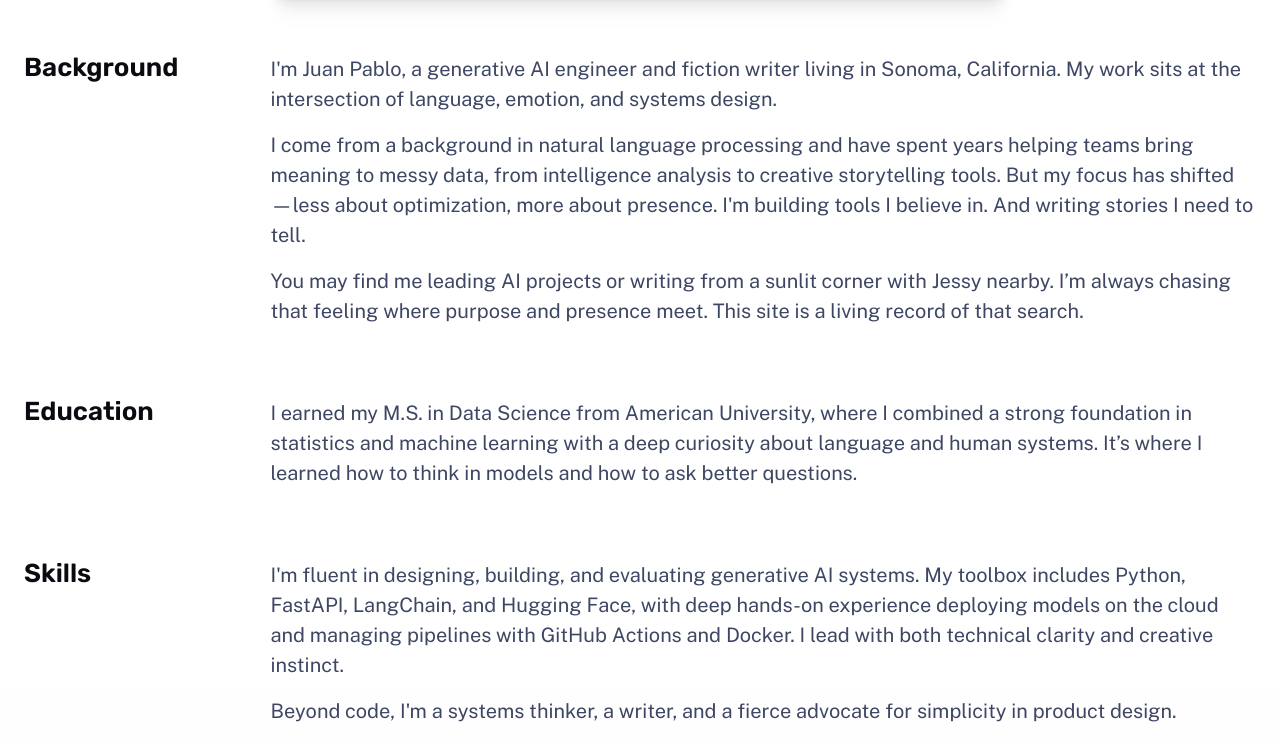
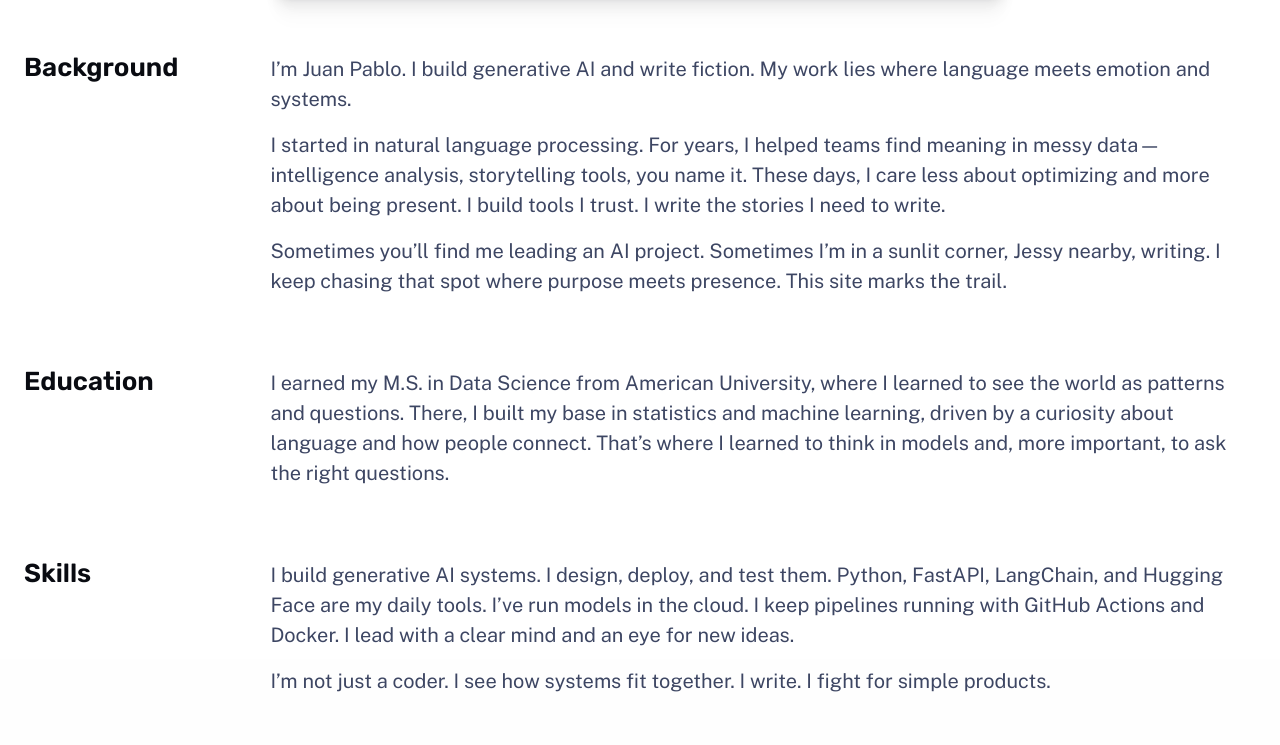
Before and after one commit to jpz129/portfolio, an Astro site: page /about in a window 1280 px wide. Shown: the part 985-1730 px from the top of the page. Built offline with nearby package versions, Linux system fonts and the light colour scheme; Astro itself is replaced by a stand-in of ours.

Commit message:
Revise content in Skills and About pages for clarity and impact, enhancing descriptions of expertise and personal narrative.

```diff
--- a/src/pages/about.astro
+++ b/src/pages/about.astro
@@ -10,7 +10,7 @@
 		<main class="wrapper about">
 			<Hero
 				title="About Juan Pablo"
-				tagline="I'm a generative AI engineer and fiction writer based in Sonoma. I design systems that think in context and write to make sense of truth."
+				tagline="I’m a generative AI engineer and fiction writer in Sonoma, California. I build systems that learn to think in context. I write to dig for truth."
 			>
 				<img
 					width="1553"
@@ -24,32 +24,31 @@
 			  <h2 class="section-title">Background</h2>
 			  <div class="content">
 			    <p class="mb-4">
-			      I'm Juan Pablo, a generative AI engineer and fiction writer living in Sonoma, California. My work sits at the intersection of language, emotion, and systems design.
+					I’m Juan Pablo. I build generative AI and write fiction. My work lies where language meets emotion and systems.
 			    </p>
 
 			    <p class="mb-4">
-			      I come from a background in natural language processing and have spent years helping teams bring meaning to messy data, from intelligence analysis to creative storytelling tools. But my focus has shifted—less about optimization, more about presence. I'm building tools I believe in. And writing stories I need to tell.
+					I started in natural language processing. For years, I helped teams find meaning in messy data—intelligence analysis, storytelling tools, you name it. These days, I care less about optimizing and more about being present. I build tools I trust. I write the stories I need to write.
 			    </p>
 			    <p class="mb-4">
-			      You may find me leading AI projects or writing from a sunlit corner with Jessy nearby. I’m always chasing that feeling where purpose and presence meet. This site is a living record of that search.
+					Sometimes you’ll find me leading an AI project. Sometimes I’m in a sunlit corner, Jessy nearby, writing. I keep chasing that spot where purpose meets presence. This site marks the trail.
 			    </p>
 			  </div>
 			</section>
 			<section>
 				<h2 class="section-title">Education</h2>
 				<div class="content">
-					<p>I earned my M.S. in Data Science from American University, where I combined a strong foundation in statistics and machine learning with a deep curiosity about language and human systems. It’s where I learned how to think in models and how to ask better questions.</p>
+					<p>I earned my M.S. in Data Science from American University, where I learned to see the world as patterns and questions. There, I built my base in statistics and machine learning, driven by a curiosity about language and how people connect. That’s where I learned to think in models and, more important, to ask the right questions.</p>
 				</div>
 			</section>
 			<section>
 				<h2 class="section-title">Skills</h2>
 				<div class="content">
 					<p>
-					  I'm fluent in designing, building, and evaluating generative AI systems. My toolbox includes Python, FastAPI, LangChain, and Hugging Face, with deep hands-on experience deploying models on the cloud and managing pipelines with GitHub Actions and Docker. I lead with both technical clarity and creative instinct.
+						I build generative AI systems. I design, deploy, and test them. Python, FastAPI, LangChain, and Hugging Face are my daily tools. I’ve run models in the cloud. I keep pipelines running with GitHub Actions and Docker. I lead with a clear mind and an eye for new ideas.
 					</p>
 					<p>
-					  Beyond code, I'm a systems thinker, a writer, and a fierce advocate for simplicity in product design.
-					</p>
+						I’m not just a coder. I see how systems fit together. I write. I fight for simple products.					</p>
 				</div>
 			</section>
 		</main>
--- a/src/pages/index.astro
+++ b/src/pages/index.astro
@@ -31,7 +31,7 @@
 			<header class="hero">
 				<Hero
 					title="Hey, I'm Juan Pablo"
-					tagline="I'm a generative AI engineer and fiction writer building systems that think in context and connect on a human level."
+					tagline="I build machines that celebrate what makes us human. Joy. Experience. Love."
 					align="start"
 				>
 					<div class="roles">
```
Also changed, not shown: src/components/Skills.astro (+4 -3 lines).
